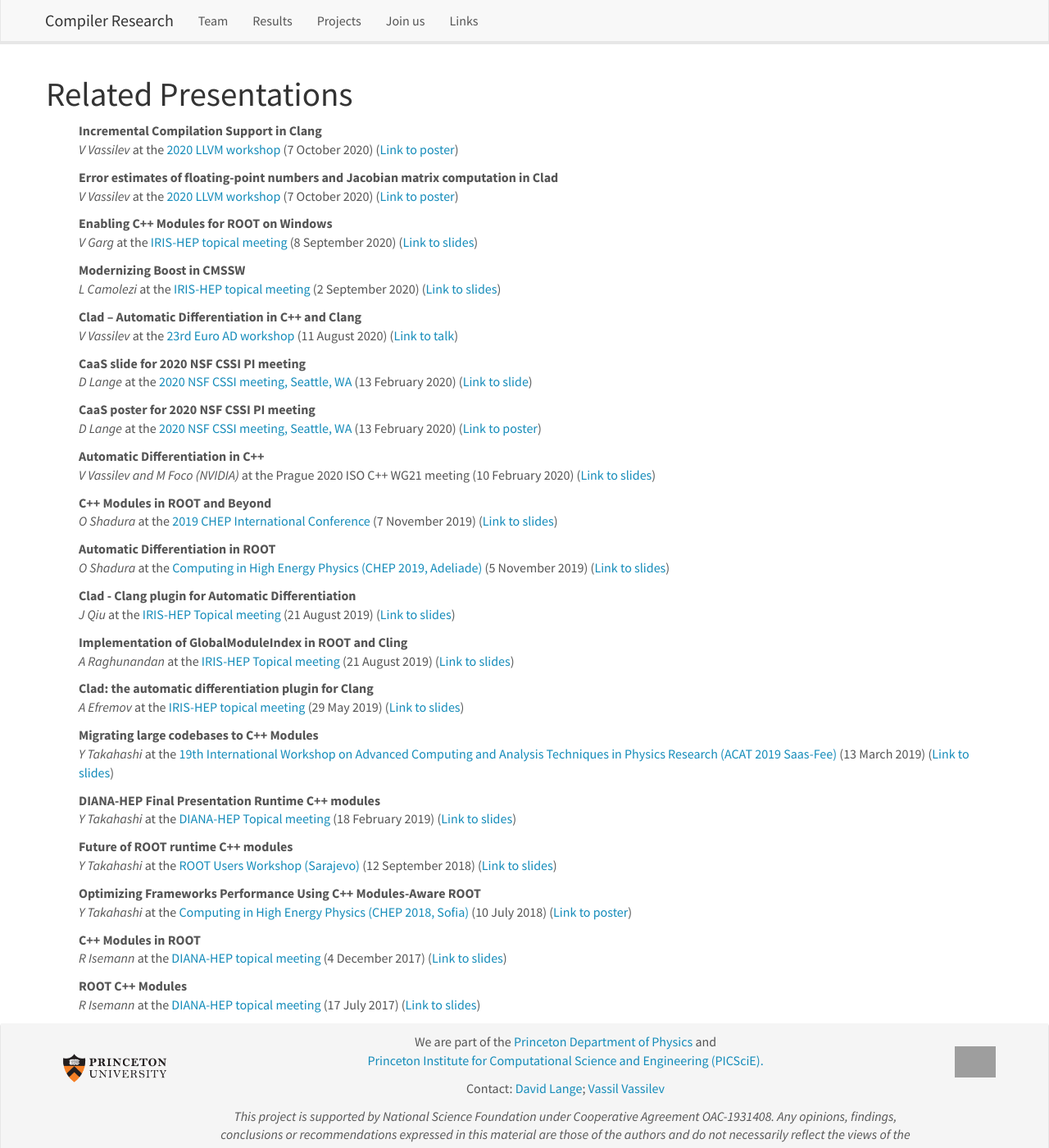
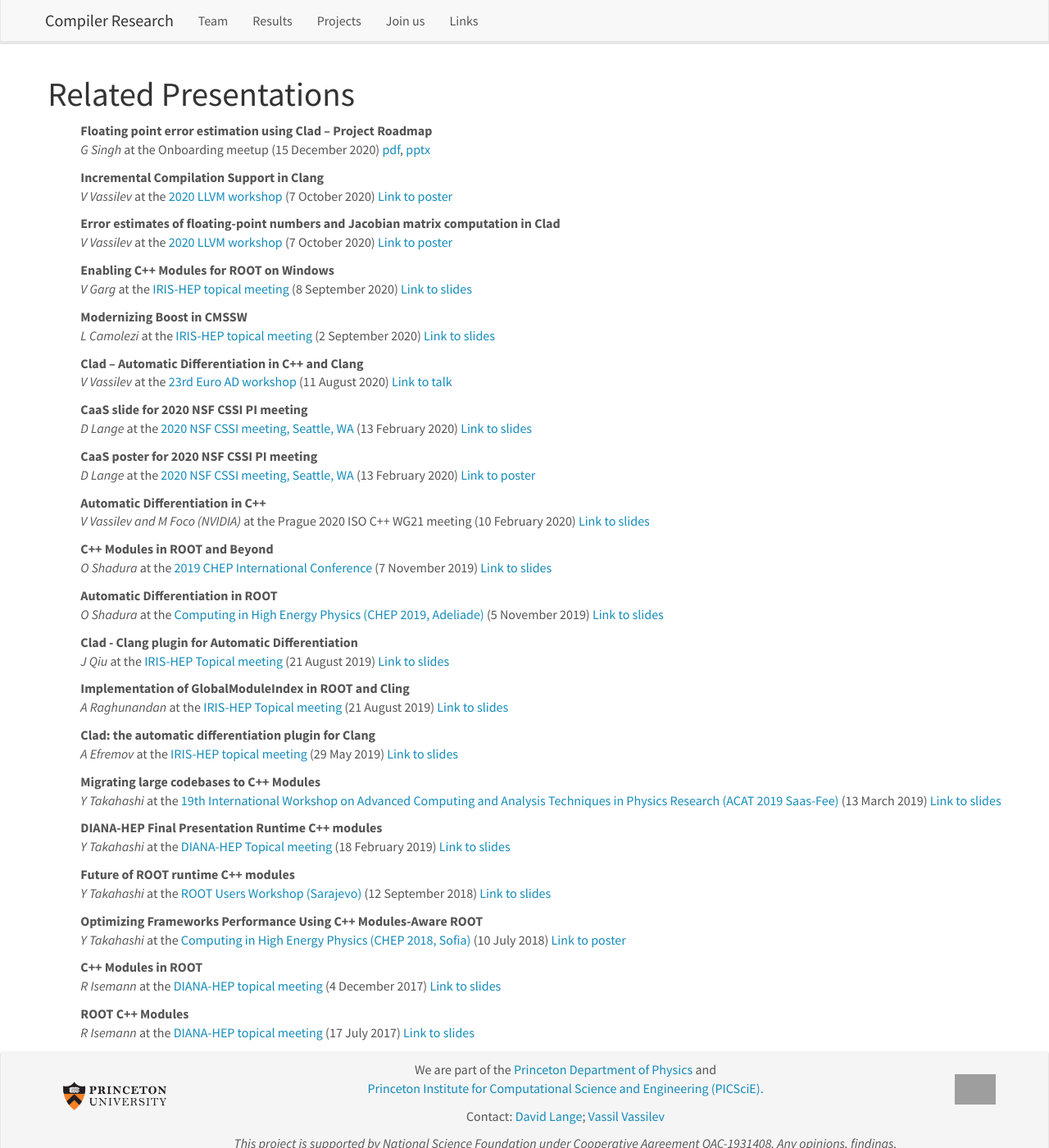
Before and after one commit to vgvassilev/clad, a Jekyll site: the page built from _pages/presentations.md, in a window 1280 px wide and 1400 px high. Shown: the whole window at 82% size. Built offline with Jekyll 4.4.1, drawn with Linux system fonts in a browser that asks for light colours; nearby versions of some CDN libraries; grey boxes are pictures that could not be loaded.

Commit message:
Add Garima's slides

```diff
--- a/_data/preslist.yml
+++ b/_data/preslist.yml
@@ -1,172 +1,141 @@
+- title: "Floating point error estimation using Clad -- Project Roadmap"
+  description: My abstract
+  location: "Onboarding meetup"
+  speaker: G Singh
+  date: 2020-12-15
+  artifacts:
+    - "[pdf](/assets/presentations/ErrorEstimationWithClad_15_12_2020.pdf), "
+    - "[pptx](/assets/presentations/ErrorEstimationWithClad_15_12_2020.pptx)"
+
 - title: "Error estimates of floating-point numbers and Jacobian matrix computation in Clad"
   description: My abstract
   location: "[2020 LLVM workshop](https://llvm.org/devmtg/2020-09/)"
   speaker: V Vassilev
   date: 2020-10-07
-  link:
-    url: /assets/presentations/LLVM2020_Clad.pdf
-    display:  Link to poster
+  artifacts: "[Link to poster](/assets/presentations/LLVM2020_Clad.pdf)"
 
 - title: "Incremental Compilation Support in Clang"
   description: My abstract
   location: "[2020 LLVM workshop](https://llvm.org/devmtg/2020-09/)"
   date: 2020-10-07
   speaker: V Vassilev
-  link:
-    url: /assets/presentations/LLVM2020_CaaS.pdf
-    display: Link to poster
+  artifacts: "[Link to poster](/assets/presentations/LLVM2020_CaaS.pdf)"
 
 - title: "Modernizing Boost in CMSSW"
   description:
   location: "[IRIS-HEP topical meeting](https://indico.cern.ch/event/945364)"
   date: 2020-09-02
   speaker: L Camolezi
-  link:
-    url: "https://indico.cern.ch/event/945364/contributions/3992254/attachments/2095731/3522488/cmssw-finalpresentation.pdf"
-    display: Link to slides
-
+  artifacts: "[Link to slides](https://indico.cern.ch/event/945364/contributions/3992254/attachments/2095731/3522488/cmssw-finalpresentation.pdf)"
 
 - title: "Enabling C++ Modules for ROOT on Windows"
   description:
   location: "[IRIS-HEP topical meeting](https://indico.cern.ch/event/950229/)"
   date: 2020-09-08
   speaker: V Garg
-  link:
-    url: https://docs.google.com/presentation/d/1rO0TIjIslVFZYmfOX0OsPPUOShOcssqeGHEGh9WDJLY/edit#slide=id.gc6fa3c898_0_0
-    display: Link to slides
-
+  artifacts: "[Link to slides](https://docs.google.com/presentation/d/1rO0TIjIslVFZYmfOX0OsPPUOShOcssqeGHEGh9WDJLY/edit#slide=id.gc6fa3c898_0_0)"
 
 - title: "Clad -- Automatic Differentiation in C++ and Clang"
   description:
   location: "[23rd Euro AD workshop](http://www.autodiff.org/?module=Workshops&submenu=EuroAD/23/main)"
   date: 2020-08-11
   speaker: V Vassilev
-  link:
-    url: "http://www.autodiff.org/Docs/euroad/23rd%20EuroAd%20Workshop%20-%20Vassil%20Vassilev%20-%20Clad%20--%20Automatic%20Differentiation%20in%20C++%20and%20Clang.pdf"
-    display: Link to talk
+  artifacts: "[Link to talk](http://www.autodiff.org/Docs/euroad/23rd%20EuroAd%20Workshop%20-%20Vassil%20Vassilev%20-%20Clad%20--%20Automatic%20Differentiation%20in%20C++%20and%20Clang.pdf)"
 
 - title: "CaaS poster for 2020 NSF CSSI PI meeting"
   description: Our compiler as a service project contribution to the 2020 NSF CSSI PI meeting.
   location: "[2020 NSF CSSI meeting, Seattle, WA](https://cssi-pi-community.github.io/2020-meeting)"
   date: 2020-02-13
   speaker: D Lange
-  link:
-    url: /assets/presentations/CSSI2020_poster.pdf
-    display: Link to poster
+  artifacts: "[Link to poster](/assets/presentations/CSSI2020_poster.pdf)"
 
 - title: "CaaS slide for 2020 NSF CSSI PI meeting"
   description: Our compiler as a service project contribution to the 2020 NSF CSSI PI meeting.
   location: "[2020 NSF CSSI meeting, Seattle, WA](https://cssi-pi-community.github.io/2020-meeting)"
   date: 2020-02-13
   speaker: D Lange
-  link:
-    url: /assets/presentations/CSSI2020_slide.pdf
-    display: Link to slide
+  artifacts: "[Link to slides](/assets/presentations/CSSI2020_slide.pdf)"
 
 - title: "Automatic Differentiation in C++"
   description:
   location: Prague 2020 ISO C++ WG21 meeting
   date: 2020-02-10
   speaker: V Vassilev and M Foco (NVIDIA)
-  link:
-    url: "https://docs.google.com/presentation/d/19a2QNwC08pucKGwsMC7-SVFHJHEEmG31yIJtapKn_vU"
-    display: Link to slides
+  artifacts: "[Link to slides](https://docs.google.com/presentation/d/19a2QNwC08pucKGwsMC7-SVFHJHEEmG31yIJtapKn_vU)"
 
 - title: "C++ Modules in ROOT and Beyond"
   description:
   location: "[2019 CHEP International Conference](chep2019.org)"
   date: 2019-11-07
   speaker: O Shadura
-  link:
-    url: "https://indico.cern.ch/event/773049/contributions/3473264/attachments/1937517/3215659/C_Modules_in_ROOT_and_Beyond4.pdf"
-    display: Link to slides
+  artifacts: "[Link to slides](https://indico.cern.ch/event/773049/contributions/3473264/attachments/1937517/3215659/C_Modules_in_ROOT_and_Beyond4.pdf)"
 
 - title: "Clad: the automatic differentiation plugin for Clang"
   description:
   location: "[IRIS-HEP topical meeting](https://indico.cern.ch/event/815976/)"
   date: 2019-05-29
   speaker: A Efremov
-  link:
-    url: "https://indico.cern.ch/event/815976/contributions/3405951/attachments/1853315/3043286/CladIRIS.pdf"
-    display: Link to slides
+  artifacts: "[Link to slides](https://indico.cern.ch/event/815976/contributions/3405951/attachments/1853315/3043286/CladIRIS.pdf)"
 
 - title: "Future of ROOT runtime C++ modules"
   description:
   location: "[ROOT Users Workshop (Sarajevo)](https://indico.cern.ch/event/697389/)"
   date: 2018-09-12
   speaker: Y Takahashi
-  link:
-    url: "https://indico.cern.ch/event/697389/contributions/3062026/attachments/1714046/2764895/Future_of_ROOT_runtime_C_modules.pdf"
-    display: Link to slides
+  artifacts: "[Link to slides](https://indico.cern.ch/event/697389/contributions/3062026/attachments/1714046/2764895/Future_of_ROOT_runtime_C_modules.pdf)"
 
 - title: "Optimizing Frameworks Performance Using C++ Modules-Aware ROOT"
   description:
   location: "[Computing in High Energy Physics (CHEP 2018, Sofia)](https://indico.cern.ch/event/587955/)"
   date: 2018-07-10
   speaker: Y Takahashi
-  link:
-    url: "https://indico.cern.ch/event/587955/contributions/2937639/attachments/1679562/2697775/CHEP_poster_third.pdf"
-    display: Link to poster
+  artifacts: "[Link to poster](https://indico.cern.ch/event/587955/contributions/2937639/attachments/1679562/2697775/CHEP_poster_third.pdf)"
 
 - title: "Migrating large codebases to C++ Modules"
   description:
   location: "[19th International Workshop on Advanced Computing and Analysis Techniques in Physics Research (ACAT 2019 Saas-Fee)](https://indico.cern.ch/event/708041/)"
   date: 2019-03-13
   speaker: Y Takahashi
-  link:
-    url: "https://indico.cern.ch/event/708041/contributions/3276196/attachments/1810525/3007180/ACAT_CModules.pdf"
-    display: Link to slides
+  artifacts: "[Link to slides](https://indico.cern.ch/event/708041/contributions/3276196/attachments/1810525/3007180/ACAT_CModules.pdf)"
 
 - title: "DIANA-HEP Final Presentation Runtime C++ modules"
   description:
   location: "[DIANA-HEP Topical meeting](https://indico.cern.ch/event/798499)"
   date: 2019-02-18
   speaker: Y Takahashi
-  link:
-    url: "https://indico.cern.ch/event/798499/contributions/3318311/attachments/1797966/2931691/DIANA_Yuka_final.pdf"
-    display: Link to slides
+  artifacts: "[Link to slides](https://indico.cern.ch/event/798499/contributions/3318311/attachments/1797966/2931691/DIANA_Yuka_final.pdf)"
 
 - title: "Implementation of GlobalModuleIndex in ROOT and Cling"
   description:
   location: "[IRIS-HEP Topical meeting](https://indico.cern.ch/event/840376)"
   speaker: A Raghunandan
   date: 2019-08-21
-  link:
-    url: "https://indico.cern.ch/event/840376/contributions/3525646/attachments/1895398/3127159/GSoC_Presentation__GMI.pdf"
-    display: Link to slides
+  artifacts: "[Link to slides](https://indico.cern.ch/event/840376/contributions/3525646/attachments/1895398/3127159/GSoC_Presentation__GMI.pdf)"
 
 - title: "Clad - Clang plugin for Automatic Differentiation"
   description:
   location: "[IRIS-HEP Topical meeting](https://indico.cern.ch/event/840376)"
   speaker: J Qiu
   date: 2019-08-21
-  link:
-    url: https://indico.cern.ch/event/840376/contributions/3527105/attachments/1895396/3126873/Clad_-_Clang_plugin_for_Automatic_Differentiation_1.pdf
-    display: Link to slides
+  artifacts: "[Link to slides](https://indico.cern.ch/event/840376/contributions/3527105/attachments/1895396/3126873/Clad_-_Clang_plugin_for_Automatic_Differentiation_1.pdf)"
 
 - title: "Automatic Differentiation in ROOT"
   description:
   location: "[Computing in High Energy Physics (CHEP 2019, Adeliade)](http://chep2019.org)"
   date: 2019-11-05
   speaker: O Shadura
-  link:
-    url: https://indico.cern.ch/event/773049/contributions/3474747/attachments/1935465/3212004/Automatic_Differentiation_in_ROOT3.pdf
-    display: Link to slides
+  artifacts: "[Link to slides](https://indico.cern.ch/event/773049/contributions/3474747/attachments/1935465/3212004/Automatic_Differentiation_in_ROOT3.pdf)"
 
 - title: "C++ Modules in ROOT"
   description:
   location: "[DIANA-HEP topical meeting](https://indico.cern.ch/event/682267/)"
   date: 2017-12-04
   speaker: R Isemann
-  link:
-    url: https://indico.cern.ch/event/682267/contributions/2795954/attachments/1569847/2475832/Runtime_C_Modules_presentation.pdf
-    display: Link to slides
+  artifacts: "[Link to slides](https://indico.cern.ch/event/682267/contributions/2795954/attachments/1569847/2475832/Runtime_C_Modules_presentation.pdf)"
 
 - title: "ROOT C++ Modules"
   description:
   location: "[DIANA-HEP topical meeting](https://indico.cern.ch/event/643728/)"
   date: 2017-07-17
   speaker: R Isemann
-  link:
-    url: https://indico.cern.ch/event/643728/contributions/2612822/attachments/1494074/2323893/ROOTs_C_modules_status_report.pdf
-    display: Link to slides
+  artifacts: "[Link to slides](https://indico.cern.ch/event/643728/contributions/2612822/attachments/1494074/2323893/ROOTs_C_modules_status_report.pdf)"
--- a/_pages/presentations.md
+++ b/_pages/presentations.md
@@ -15,8 +15,7 @@
 
 {% for pres in sorted_pres %}
   <b>{{ pres.title }}</b> <br />
-  <em>{{ pres.speaker }} </em> at the {{pres.location}} ({{ pres.date | date: '%-d %B %Y' }}) (<a href="{{ pres.link.url }}">{{ pres.link.display }}</a>)
-
+  <em>{{ pres.speaker }} </em> at the {{pres.location}} ({{ pres.date | date: '%-d %B %Y' }}) {{ pres.artifacts }}
 {% endfor %}
 
 </div>
```
Also changed, not shown: 2 other files.
